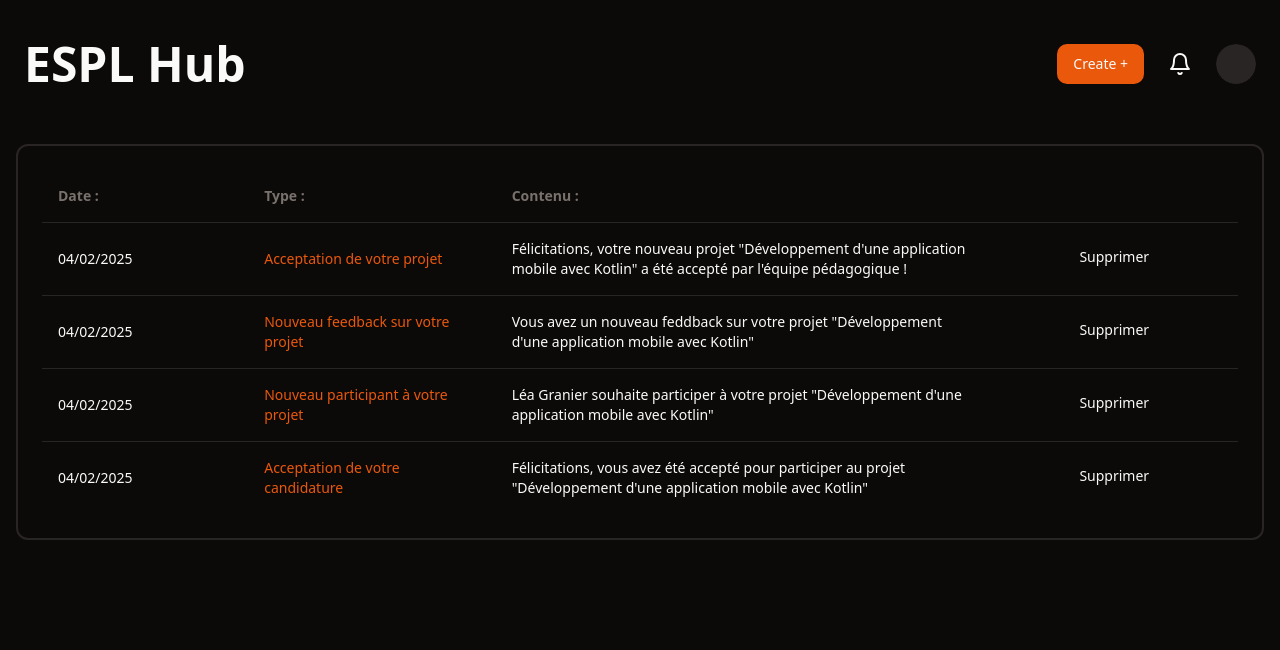
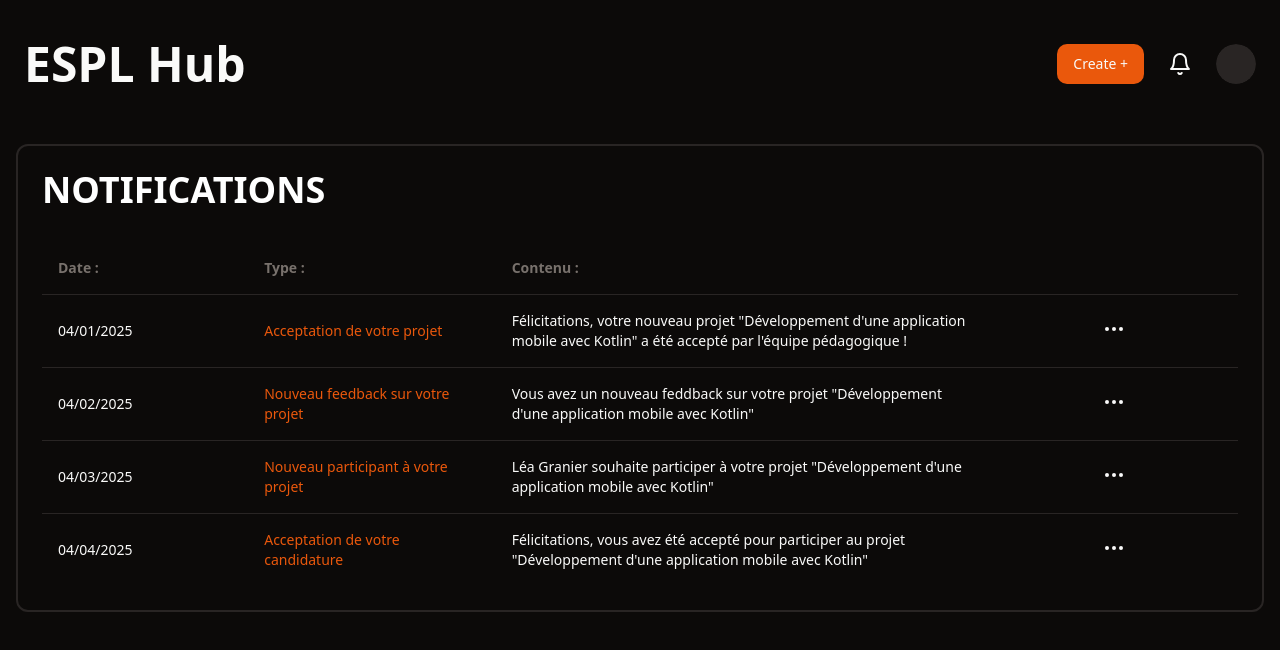
Before and after one commit to Elracoon/ESPL-hub-client, a React (Vite) app: page /notifications in a window 1280 px wide. Shown: the top 650 px of the page. Built offline with nearby package versions, Linux system fonts and the light colour scheme.

Commit message:
add dropdownMenu

```diff
--- a/src/pages/Notifications.tsx
+++ b/src/pages/Notifications.tsx
@@ -1,12 +1,49 @@
+import React from "react"
 import {Table, TableHeader, TableBody, TableRow, TableCell} from "@/components/ui/table"
-import {Button} from "@/components/ui/button"
+import {DropdownMenu, DropdownMenuContent,DropdownMenuItem, DropdownMenuRadioGroup,
+    DropdownMenuRadioItem,DropdownMenuTrigger, DropdownMenuSeparator} from "@/components/ui/dropdown-menu"
+import { Button } from "@/components/ui/button"
+import { MoreHorizontal } from "lucide-react"
 
 
 export default function Notifications() {
+    const [position, setPosition] = React.useState("no-read")
+
+    type notifs = {
+        date: string,
+        type: string,
+        contenu: string
+    }
+
+    const notifs = [
+        {
+            date: "04/01/2025",
+            type: "Acceptation de votre projet",
+            contenu: "Félicitations, votre nouveau projet \"Développement d'une application mobile avec Kotlin\" a été accepté par l'équipe pédagogique !"
+        },
+        {
+            date: "04/02/2025",
+            type: "Nouveau feedback sur votre projet",
+            contenu: "Vous avez un nouveau feddback sur votre projet \"Développement d'une application mobile avec Kotlin\""
+        },
+        {
+            date: "04/03/2025",
+            type: "Nouveau participant à votre projet",
+            contenu: "Léa Granier souhaite participer à votre projet \"Développement d'une application mobile avec Kotlin\""
+        },
+        {
+            date: "04/04/2025",
+            type: "Acceptation de votre candidature",
+            contenu: "Félicitations, vous avez été accepté pour participer au projet \"Développement d'une application mobile avec Kotlin\""
+        }
+    ]
+
+
+
     return (
         <section className="w-screen h-full p-4">
             <div className="tabs-content-dashboard">
-                {/* <h1 className="uppercase text-white font-bold text-center text-4xl mb-8">Mes notifications</h1> */}
+                <h1 className="uppercase text-white font-bold text-4xl mb-8">notifications</h1>
                 <Table>
                     <TableHeader className="w-full">
                         <TableRow className="text-stone-500 font-bold">
@@ -23,62 +60,32 @@ export default function Notifications() {
                         </TableRow>
                     </TableHeader>
                     <TableBody>
+                        {notifs.map(({date, type, contenu}: notifs) => (
                             <TableRow>
                                 <TableCell>
-                                <p>04/02/2025</p>
+                                    <p key={date}>{date}</p>
                                 </TableCell>
                                 <TableCell>
-                                <p className="text-primary">Acceptation de votre projet</p>
+                                    <p key={type} className="text-primary">{type}</p>
                                 </TableCell>
                                 <TableCell>
-                                <p>Félicitations, votre nouveau projet "Développement d'une application mobile avec Kotlin" a été accepté par l'équipe pédagogique !</p>
+                                    <p key={contenu}>{contenu}</p>
                                 </TableCell>
                                 <TableCell className="flex justify-center">
-                                <Button className="flex items-center" size="sm" variant="ghost">Supprimer</Button>
+                                    <DropdownMenu>
+                                        <DropdownMenuTrigger><Button className="flex items-center" size="sm" variant="ghost"><MoreHorizontal /></Button></DropdownMenuTrigger>
+                                        <DropdownMenuContent>
+                                            <DropdownMenuRadioGroup value={position} onValueChange={setPosition}>
+                                                <DropdownMenuRadioItem value="no-read">Marquer comme non lu</DropdownMenuRadioItem>
+                                                <DropdownMenuRadioItem value="read">Marquer comme lu</DropdownMenuRadioItem>
+                                            </DropdownMenuRadioGroup>
+                                            <DropdownMenuSeparator />
+                                            <DropdownMenuItem className="text-primary font-bold">Supprimer</DropdownMenuItem>
+                                        </DropdownMenuContent>
+                                    </DropdownMenu>
                                 </TableCell>
                             </TableRow>
-                        <TableRow>
-                            <TableCell>
-                                <p>04/02/2025</p>
-                            </TableCell>
-                            <TableCell>
-                                <p className="text-primary">Nouveau feedback sur votre projet</p>
-                            </TableCell>
-                            <TableCell>
-                                <p>Vous avez un nouveau feddback sur votre projet "Développement d'une application mobile avec Kotlin"</p>
-                            </TableCell>
-                            <TableCell className="flex justify-center">
-                                <Button className="flex items-center" size="sm" variant="ghost">Supprimer</Button>
-                            </TableCell>
-                        </TableRow>
-                        <TableRow>
-                            <TableCell>
-                                <p>04/02/2025</p>
-                            </TableCell>
-                            <TableCell>
-                                <p className="text-primary">Nouveau participant à votre projet</p>
-                            </TableCell>
-                            <TableCell>
-                                <p>Léa Granier souhaite participer à votre projet "Développement d'une application mobile avec Kotlin"</p>
-                            </TableCell>
-                            <TableCell className="flex justify-center">
-                                <Button className="flex items-center" size="sm" variant="ghost">Supprimer</Button>
-                            </TableCell>
-                        </TableRow>
-                        <TableRow>
-                            <TableCell>
-                                <p>04/02/2025</p>
-                            </TableCell>
-                            <TableCell>
-                                <p className="text-primary">Acceptation de votre candidature</p>
-                            </TableCell>
-                            <TableCell>
-                                <p>Félicitations, vous avez été accepté pour participer au projet "Développement d'une application mobile avec Kotlin"</p>
-                            </TableCell>
-                            <TableCell className="flex justify-center">
-                                <Button className="flex items-center" size="sm" variant="ghost">Supprimer</Button>
-                            </TableCell>
-                        </TableRow>
+                        ))}
                     </TableBody>
                 </Table>
             </div>
```
Also changed, not shown: src/components/ui/dropdown-menu.tsx (+165 -49 lines). Lines whose indentation alone changed are shown as unchanged.
